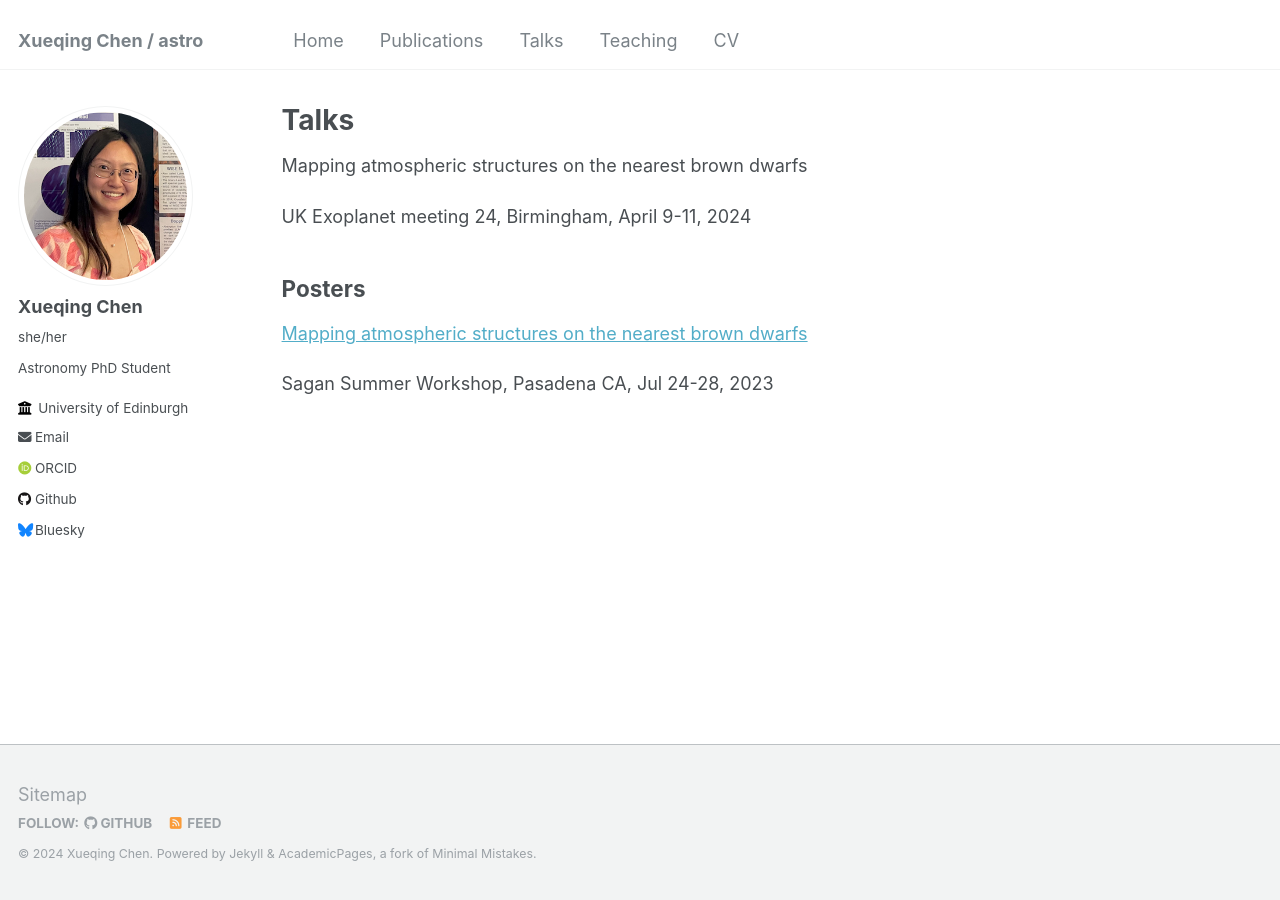
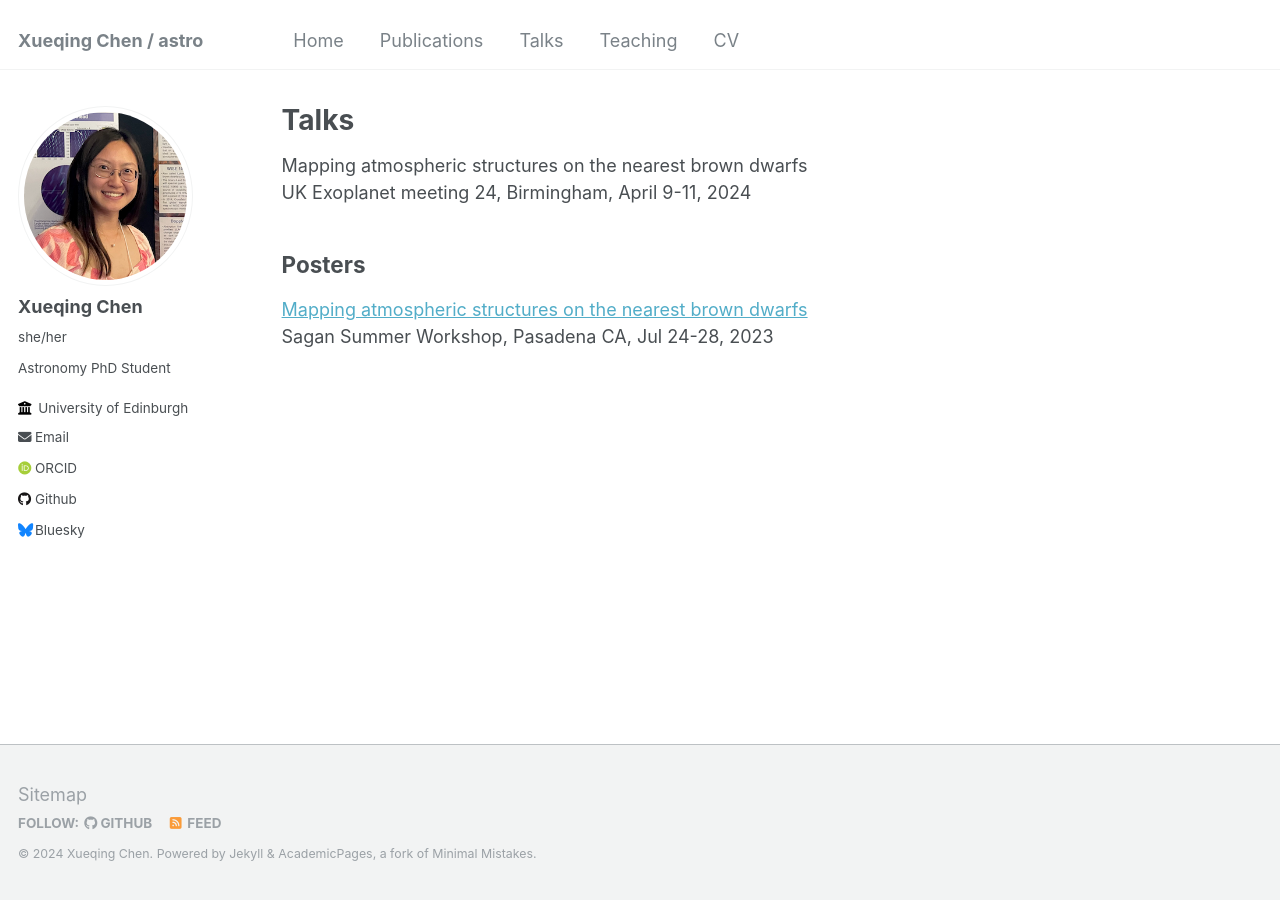
Before and after one commit to alphalyncis/alphalyncis.github.io, a Jekyll site: the page built from _pages/talks.md, in a window 1280 px wide. Built offline with Jekyll 4.4.1, drawn with Linux system fonts in a browser that asks for light colours; some web fonts are replaced.

Commit message:
format md

```diff
--- a/_pages/talks.md
+++ b/_pages/talks.md
@@ -5,8 +5,7 @@ permalink: /talks/
 author_profile: true
 ---
 
-Mapping atmospheric structures on the nearest brown dwarfs
-
+Mapping atmospheric structures on the nearest brown dwarfs\
 UK Exoplanet meeting 24, Birmingham, April 9-11, 2024
 
 
@@ -14,6 +13,5 @@ UK Exoplanet meeting 24, Birmingham, April 9-11, 2024
 
 Posters
 ------
-[Mapping atmospheric structures on the nearest brown dwarfs](https://alphalyncis.github.io/files/sagan_poster.pdf)
-
+[Mapping atmospheric structures on the nearest brown dwarfs](https://alphalyncis.github.io/files/sagan_poster.pdf)\
 Sagan Summer Workshop, Pasadena CA, Jul 24-28, 2023
```
